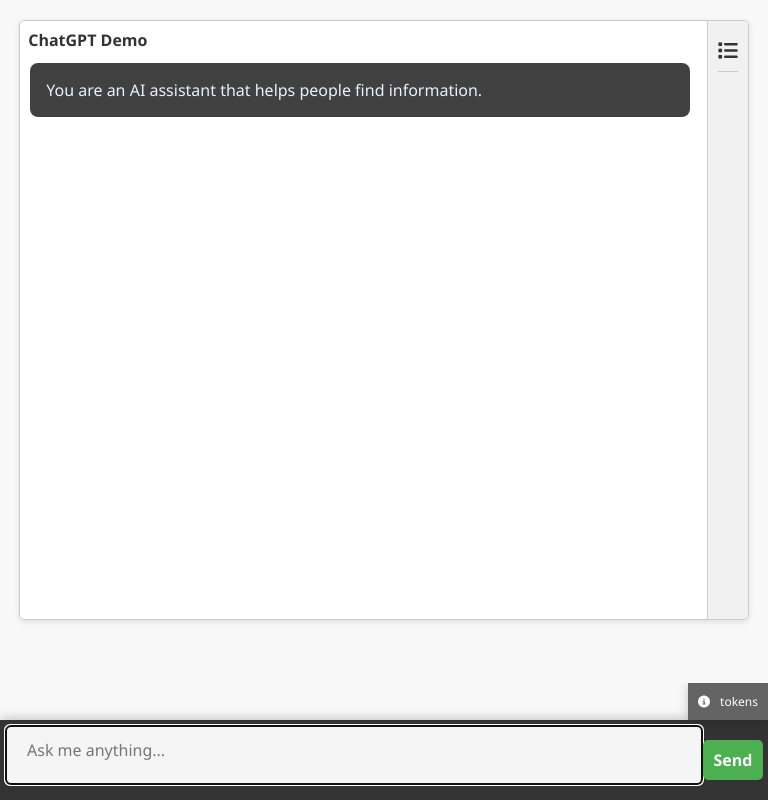
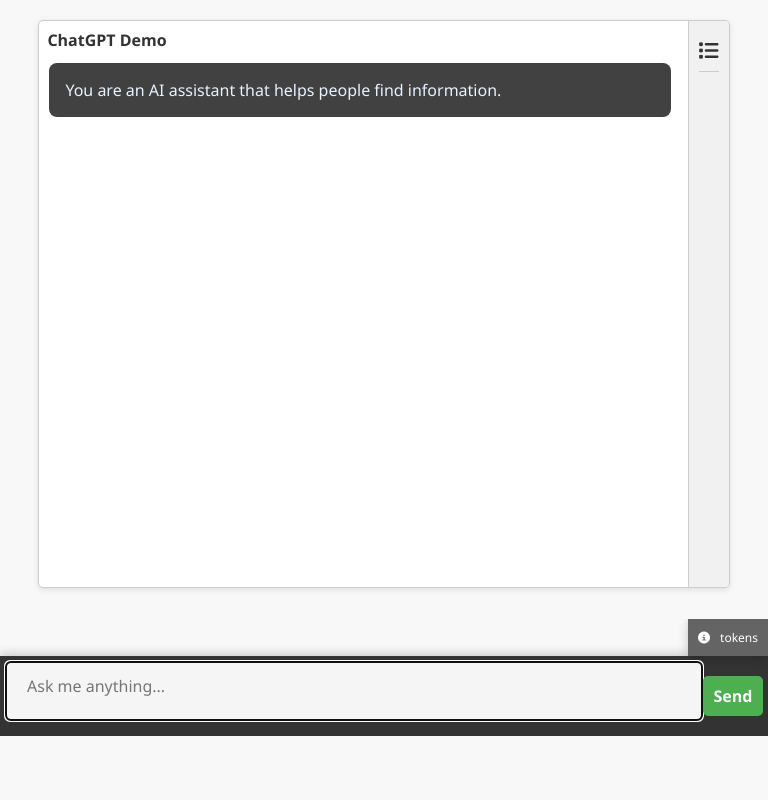
Before and after one commit to hddevteam/Azure-chatGPT-demo, a website: page public/index.html in a window 768 px wide. Drawn offline with nearby package versions, Linux system fonts and the light colour scheme; no server answers.

Commit message:
feat: improve compatibility with iPad browser

```diff
--- a/public/main.css
+++ b/public/main.css
@@ -310,3 +310,26 @@
         font-size: 12px;
     }
 }
+
+/* iPad Layout */
+@media only screen
+  and (min-device-width: 768px)
+  and (max-device-width: 1024px)
+  and (-webkit-min-device-pixel-ratio: 1) {
+
+    /* Move message input container to top */
+    .message-input-container {
+        position: absolute;
+        bottom: 4em;
+        width: 100%;
+    }
+
+    #chat-container {
+        position: relative;
+        height: calc(100vh - 120px - 7em);
+        /* 70px is the height of message-form */
+        max-width: 900px;
+        width: 90%;
+    }
+
+}
```
